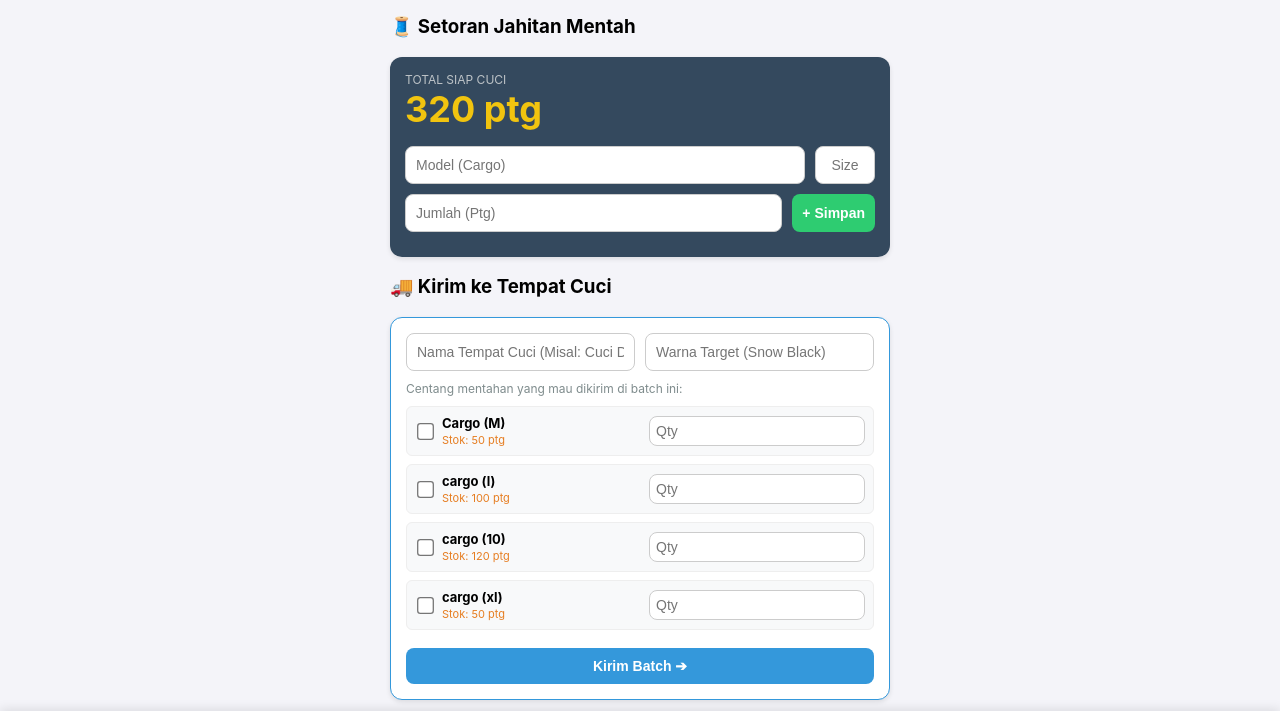
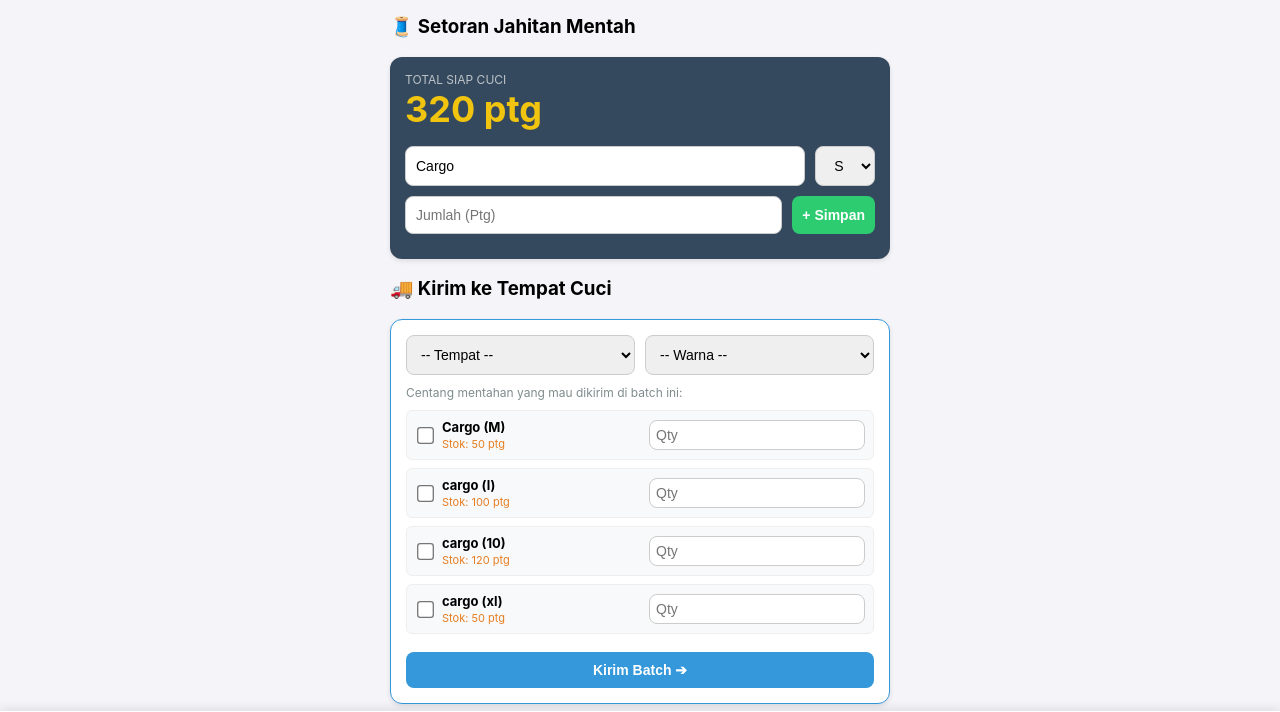
Before and after one commit to razorcmd/gudang_app, a Flask app: page / in a window 1280 px wide. Shown: the top 712 px of the page. Run offline with Flask 3, Linux system fonts and the light colour scheme; data comes from the database, SQL or seed files in the repository.

Commit message:
Update UX Tab Produksi

```diff
--- a/static/script.js
+++ b/static/script.js
@@ -7,13 +7,18 @@ function switchTab(tabId, element) {
 }
 
 function simpanMentahan() {
+    let modelInput = document.getElementById('mModel').value.trim();
+
     let data = {
-        model: document.getElementById('mModel').value,
+        model: modelInput !== "" ? modelInput : "Cargo", // Kalau nggak sengaja kehapus, otomatis isi Cargo
         size: document.getElementById('mSize').value,
         jumlah: document.getElementById('mQty').value
     };
-    if(!data.model || !data.size || !data.jumlah) { alert("Isi lengkap!"); return; }
-    fetch('/tambah_mentahan', { method: 'POST', headers: {'Content-Type': 'application/json'}, body: JSON.stringify(data) }).then(() => window.location.reload());
+
+    if(!data.size || !data.jumlah) { alert("Size dan Jumlah wajib diisi!"); return; }
+
+    fetch('/tambah_mentahan', { method: 'POST', headers: {'Content-Type': 'application/json'}, body: JSON.stringify(data) })
+    .then(() => window.location.reload());
 }
 
 function kirimCuciMassal() {
--- a/templates/tab_produksi.html
+++ b/templates/tab_produksi.html
@@ -4,11 +4,20 @@
         <div style="font-size: 12px; color: #bdc3c7;">TOTAL SIAP CUCI</div>
         <div style="font-size: 36px; font-weight: bold; color: #f1c40f; margin-bottom: 15px;">{{ total_mentahan }} ptg</div>
         <div class="form-input">
-            <input type="text" id="mModel" class="input-box" placeholder="Model (Cargo)">
-            <input type="text" id="mSize" class="input-box input-size" placeholder="Size">
+            <input type="text" id="mModel" class="input-box" placeholder="Model" value="Cargo">
+
+            <select id="mSize" class="input-box input-size" style="padding: 10px; flex: none; max-width: 80px;">
+                <option value="S">S</option>
+                <option value="M">M</option>
+                <option value="L">L</option>
+                <option value="XL">XL</option>
+                <option value="8">8</option>
+                <option value="9">9</option>
+                <option value="10">10</option>
+            </select>
         </div>
         <div class="form-input">
-            <input type="number" id="mQty" class="input-box" placeholder="Jumlah (Ptg)">
+            <input type="number" id="mQty" class="input-box" placeholder="Jumlah (Ptg)" inputmode="numeric" pattern="[0-9]*">
             <button class="btn" style="background: #2ecc71;" onclick="simpanMentahan()">+ Simpan</button>
         </div>
     </div>
@@ -16,8 +25,18 @@
     <h3>🚚 Kirim ke Tempat Cuci</h3>
     <div class="card" style="border: 1px solid #3498db;">
         <div class="form-input">
-            <input type="text" id="kVendor" class="input-box" placeholder="Nama Tempat Cuci (Misal: Cuci D)">
-            <input type="text" id="kWarnaBatch" class="input-box" placeholder="Warna Target (Snow Black)">
+            <select id="kVendor" class="input-box">
+                <option value="" disabled selected>-- Tempat --</option>
+                <option value="Cuci D">Cuci D</option>
+                <option value="Cuci T">Cuci T</option>
+            </select>
+
+            <select id="kWarnaBatch" class="input-box">
+                <option value="" disabled selected>-- Warna --</option>
+                <option value="Snow Hitam">Snow Hitam</option>
+                <option value="Snow Biru">Snow Biru</option>
+                <option value="Light Blue">Light Blue</option>
+            </select>
         </div>
 
         <p style="font-size: 12px; color: #7f8c8d; margin-top: 0; margin-bottom: 10px;">Centang mentahan yang mau dikirim di batch ini:</p>
@@ -29,7 +48,7 @@
                     <strong>{{ m.model }} ({{ m.size }})</strong><br>
                     <span style="font-size: 11px; color: #e67e22;">Stok: {{ m.jumlah }} ptg</span>
                 </div>
-                <input type="number" class="input-box qty-kirim" placeholder="Qty" style="width: 60px; padding: 6px;" max="{{ m.jumlah }}">
+                <input type="number" class="input-box qty-kirim" placeholder="Qty" style="width: 60px; padding: 6px;" max="{{ m.jumlah }}" inputmode="numeric" pattern="[0-9]*">
             </div>
             {% endfor %}
         </div>
```
